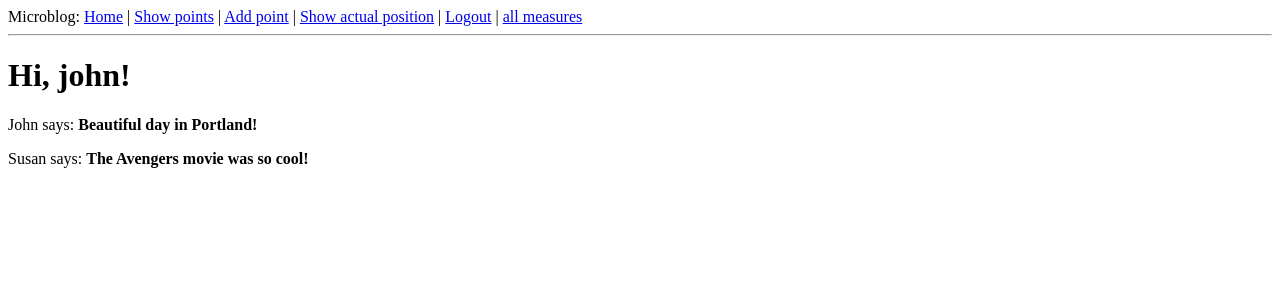
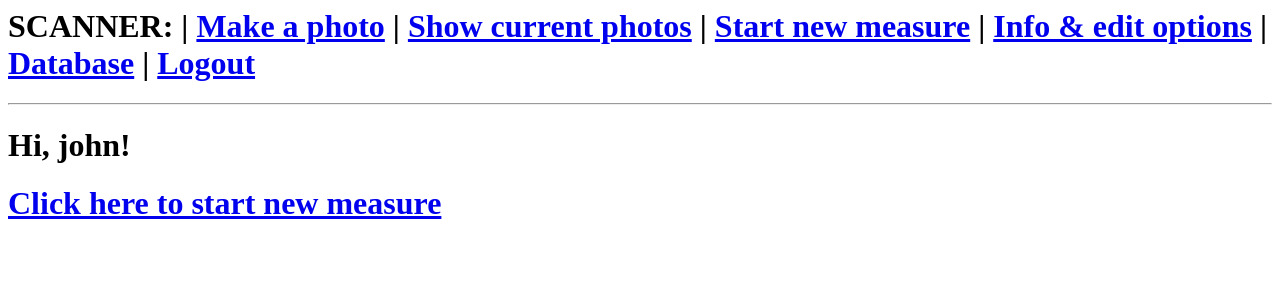
Before and after one commit to LukaszDr/Skaner, a Flask app: page / in a window 1280 px wide. Shown: the top 300 px of the page. Run offline with Flask 2, Linux system fonts and the light colour scheme; a user stored in the database is signed in.

Commit message:
Dziala eleganckooo. zostaje jakeis wyplotowanie czy cos

```diff
--- a/app/templates/base.html
+++ b/app/templates/base.html
@@ -7,16 +7,18 @@
     {% endif %}
   </head>
   <body>
-    <div>Microblog:
-        <a href="{{ url_for('index') }}">Home</a>
+    <h1>
+    <div>SCANNER:
         {% if g.user.is_authenticated %}
-        | <a href="{{ url_for('points') }}">Show points</a>
-        | <a href="{{ url_for('addp') }}">Add point</a>
-	| <a href="{{ url_for('show') }}">Show actual position</a>
-        | <a href="{{ url_for('logout') }}">Logout</a>
-	| <a href="{{ url_for('database') }}">all measures</a>
+        | <a href="{{ url_for('addp') }}">Make a photo</a>
+        | <a href="{{ url_for('points') }}">Show current photos</a>
+	| <a href="{{ url_for('new') }}">Start new measure</a>
+	| <a href="{{ url_for('info') }}">Info & edit options</a>
+	| <a href="{{ url_for('database') }}">Database</a>
+	| <a href="{{ url_for('logout') }}">Logout</a>
         {% endif %}
     </div>
+    </h1>
     <hr>
     {% with messages = get_flashed_messages() %}
     {% if messages %}
--- a/app/templates/index.html
+++ b/app/templates/index.html
@@ -1,7 +1,5 @@
 {% extends "base.html" %}
 {% block content %}
-    <h1>Hi, {{ user.nickname }}!</h1>
-    {% for post in posts %}
-    <div><p>{{ post.author.nickname }} says: <b>{{ post.body }}</b></p></div>
-    {% endfor %}
+	<h1>Hi, {{ user.nickname }}!</h1>
+	<h1><a href="{{ url_for('new') }}">Click here to start new measure</a></h1>
 {% endblock %}
--- a/app/templates/info.html
+++ b/app/templates/info.html
@@ -2,6 +2,7 @@
 {% block content %}
 	<h1>Information about measure: {{ m.title }}</h1>
 	<a href="download">Downlaod .csv file</a>
+	<a href="activate">Add points for this measure</a>
 	<table border="1">
 			<thead>
 				<tr>
@@ -23,7 +24,7 @@
 		</tbody>
 	</table>
 	<form action="edit" method="POST">
-		<h1>Change parameters of the algorithm and recalculate it. Other calculations will stop!. Blank field will not be changed.</h1>
+		<h1>Change parameters of the algorithm and recalculate it. Blank field will not be changed.</h1>
 		<p>Enter minimal value for for Canny algorythm</p>
 		<input type="text" name="min_value">
 		<p>Enter maximal value for for Canny algorythm</p>
--- a/app/templates/points.html
+++ b/app/templates/points.html
@@ -1,6 +1,7 @@
 {% extends "base.html" %}
 {% block content %}
 	<h1>Photos for measure {{ m.title }} :</h1>
+	<a href="info">Show more info</a>
 	<table border="1">
 			<thead>
 				<tr>
--- a/app/views.py
+++ b/app/views.py
@@ -14,6 +14,9 @@ import cv2
 import os
 import thread
 import shutil
+
+#dodane:
+from multiprocessing import Process
 
 db.session=db.create_scoped_session()
 db.session.expire_on_commit=False
@@ -32,8 +35,9 @@ def compute( threadname, photo_id, measure):
     #db.session=db.create_scoped_session()
 
     photo=Photo.query.filter_by(id=photo_id).first()
-    photo.calculated=True
-    db.session.commit()
+    #przeniesione nizej
+    #photo.calculated=True
+    #db.session.commit()
     img = cv2.imread(photo.photopath,0)
     edges=cv2.Canny(img,measure.minVal,measure.maxVal)
     path = os.path.basename(photo.photopath)
@@ -59,11 +63,13 @@ def compute( threadname, photo_id, measure):
                             photopath=photo)
                 db.session.add(point)
                 db.session.commit()
+    photo.calculated=True
+    db.session.commit()
     print ("po petli")
     return 0
 
 
-#watek do sprawdzania obrabiania
+#watek do sprawdzania obrabiania NIEUZYWANE
 def computecheck(threadname, measure):
     global current_measure_id
     measure = Measure.query.filter_by(id=current_measure_id).first()
@@ -71,7 +77,9 @@ def computecheck(threadname, measure):
         try:
             p= Photo.query.filter_by(measure_id=measure.id).filter_by(calculated=False)
             for i in p:
-                thread.start_new_thread(compute, (i.photopath, i.id , measure, ))
+                #thread.start_new_thread(compute, (i.photopath, i.id , measure, ))
+                com = Process(target=compute, args=(i.photopath, i.id , measure, ))
+                com.start()
                 print"sa lipy"
             time.sleep(1)
         except:
@@ -160,7 +168,11 @@ def new_post():
 
         #start watku sprawdzajacego czy jest cos do przetworzenia
 
-        thread.start_new_thread(computecheck, (measure.title, measure, ))
+        #thread.start_new_thread(computecheck, (measure.title, measure, ))
+        #p = Process(target=computecheck, args=(measure.title, measure, ))
+        #p.start()
+        #p.join()
+
         db.session.commit()
         return redirect(url_for('points'))
     flash('This name already exists')
@@ -175,6 +187,20 @@ def show():
                            title='Value',
                            encodery=encodery,
                            encoderx=encoderx,)
+@app.route('/activate')
+@login_required
+def activate():
+    global current_measure_id
+    current_measure_id=session['selected_id']
+    m = Measure.query.filter_by(id=current_measure_id).first()
+    photos=m.photos.all()
+    for photo in photos:
+        if photo.calculated==False:
+            proc = Process(target=compute, args=(photo.photopath, photo.id , m, ))
+            proc.start()
+            print (photo.photopath)
+
+    return redirect(url_for('points'))
 
 @app.route('/addp')
 @login_required
@@ -187,8 +213,18 @@ def addp():
     allpoints.append([encoderx.value(),encodery.value()])
     filename=time.strftime("%Y%m%d-%H%M%S")
 
-    cam = cv2.VideoCapture(0)
-    s, im=cam.read()
+    try:
+        cam = cv2.VideoCapture(0)
+        s, im=cam.read()
+     #check if photo is taken
+        im.shape
+    except:
+        temp=" "
+        flash(temp.join(('FAILURE!! adding photo for measure:',str(m.title),'CAMERA NOT READY')))
+        session['selected_id']=m.id
+        return redirect(url_for('points'))
+
+
     path = '/home/pi/skaner/app/photos/' + m.title
     try:
         os.stat(path)
@@ -205,6 +241,10 @@ def addp():
     s=" "
     db.session.add(photo)
     db.session.commit()
+
+    i= Photo.query.filter_by(photopath=path).first()
+    com = Process(target=compute, args=(i.photopath, i.id , m, ))
+    com.start()
     flash(s.join(('Added photo for measure:',str(m.title))))
     session['selected_id']=m.id
     return redirect(url_for('points'))
@@ -214,7 +254,14 @@ def addp():
 def points():
     global current_measure_id
     m = Measure.query.filter_by(id=current_measure_id).first()
-    p = m.photos.all()
+    try:
+        p = m.photos.all()
+    except:
+        cur_id=session['selected_id']
+        m = Measure.query.filter_by(id=cur_id).first()
+        p = m.photos.all()
+
+    session['selected_id']=m.id
     return render_template("points.html",
                            title='Points',
                            m=m,
@@ -398,19 +445,34 @@ def edit():
         flash("editing succesfull")
         exist=False
 
+
+        #w koncu nie ma znaczenia czy stary czy nowy
         #sprawdzam czy to aktualny pomiar, jak tak to zeruje flagi przetworzenia zdjec i niszcze punkty
-        if m.active==True:
-            photos=m.photos.all()
-            for photo in photos:
-                points=photo.points.all()
-                for point in points:
-                    db.session.delete(point)
-                photo.calculated=False
+        #if m.active==True:
+        #    photos=m.photos.all()
+        #    for photo in photos:
+        #        points=photo.points.all()
+        #        for point in points:
+        #            db.session.delete(point)
+        #        photo.calculated=False
+        #        db.session.commit()
+        #        proc = Process(target=compute, args=(photo.photopath, photo.id , m, ))
+        #        proc.start()
+        #    db.session.commit()
+        #    flash("current measure being recalculated")
+        #jak nie to rbie osobny watek andzorujacy, ktory sie raz wywola i wszystko pieknie przetworzy
+        #else:
+        photos=m.photos.all()
+        for photo in photos:
+            points=photo.points.all()
+            for point in points:
+                db.session.delete(point)
+            photo.calculated=False
             db.session.commit()
-            flash("current measure being recalculated")
-        #jak nie to rbie osobny watek andzorujacy, ktory sie raz wywola i wszystko pieknie przetworzy
-        else:
-            flash ("old emasure being recalculated")
+            proc = Process(target=compute, args=(photo.photopath, photo.id , m, ))
+            proc.start()
+        db.session.commit()
+            #flash ("old emasure being recalculated")
 
 
         return render_template("info.html",
```
Also changed, not shown: app.db, 2 other files.
